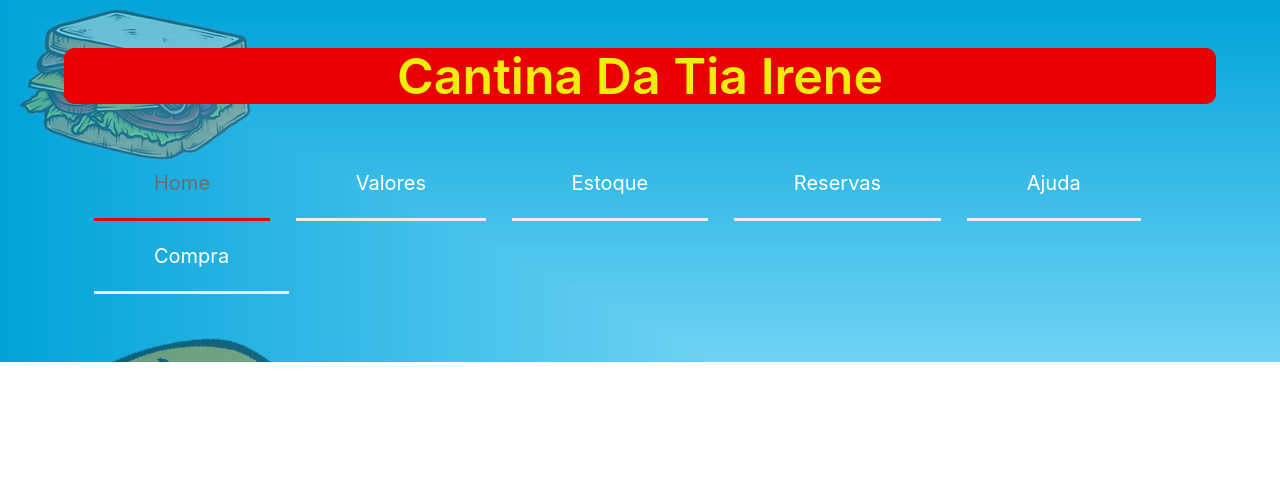
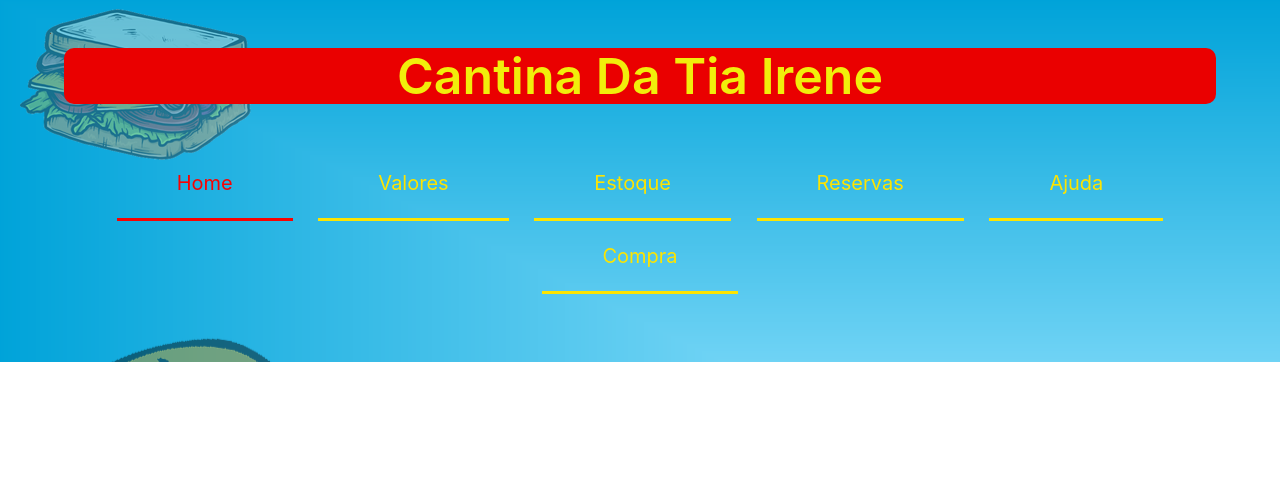
Before and after one commit to ornelas91/cantinadatiairene, a PHP site: page / in a window 1280 px wide. Shown: the top 493 px of the page. Run offline with PHP 8.4, Linux system fonts and the light colour scheme; some libraries are stand-ins or nearby versions.

Commit message:
atualização

```diff
--- a/css/style.css
+++ b/css/style.css
@@ -1,5 +1,6 @@
 body {
     background-image: url('../img/fundo.fw.png');
+    text-align: center;
 }
 
 .title {
@@ -23,7 +24,9 @@ body {
 
 .menu {
     position: relative;
+
 }
+
 
 .menu ul {
     padding:20px;
@@ -32,7 +35,6 @@ body {
     list-style:none;
     font-size: 20px;
 }
-
 .menu ul li {
     display: inline;
     padding: 10px;
@@ -42,22 +44,21 @@ body {
 .menu ul li a {
     padding: 20px 60px;
     display: inline-block;
-    /* visual do link */
     background-color:;
-    color: rgb(255, 255, 255);
+    color: rgb(253, 228, 1);
     text-decoration: none;
-    border-bottom:3px solid #EDEDED;
+    border-bottom:3px solid rgb(253, 228, 1);
 }
 
 .menu ul li a:hover {
     background-color:;
-    color: #6D6D6D;
-    border-bottom:3px solid #EA0000;
+    color: #f80202;
+    border-bottom:3px solid #f80202;
 }
 
 nav #selecionado a {
-    color: #6D6D6D;
-    border-bottom:3px solid #EA0000;
+    color: #f80202;
+    border-bottom:3px solid #f80202;
  }
 
 /**RodaPé**/
```
